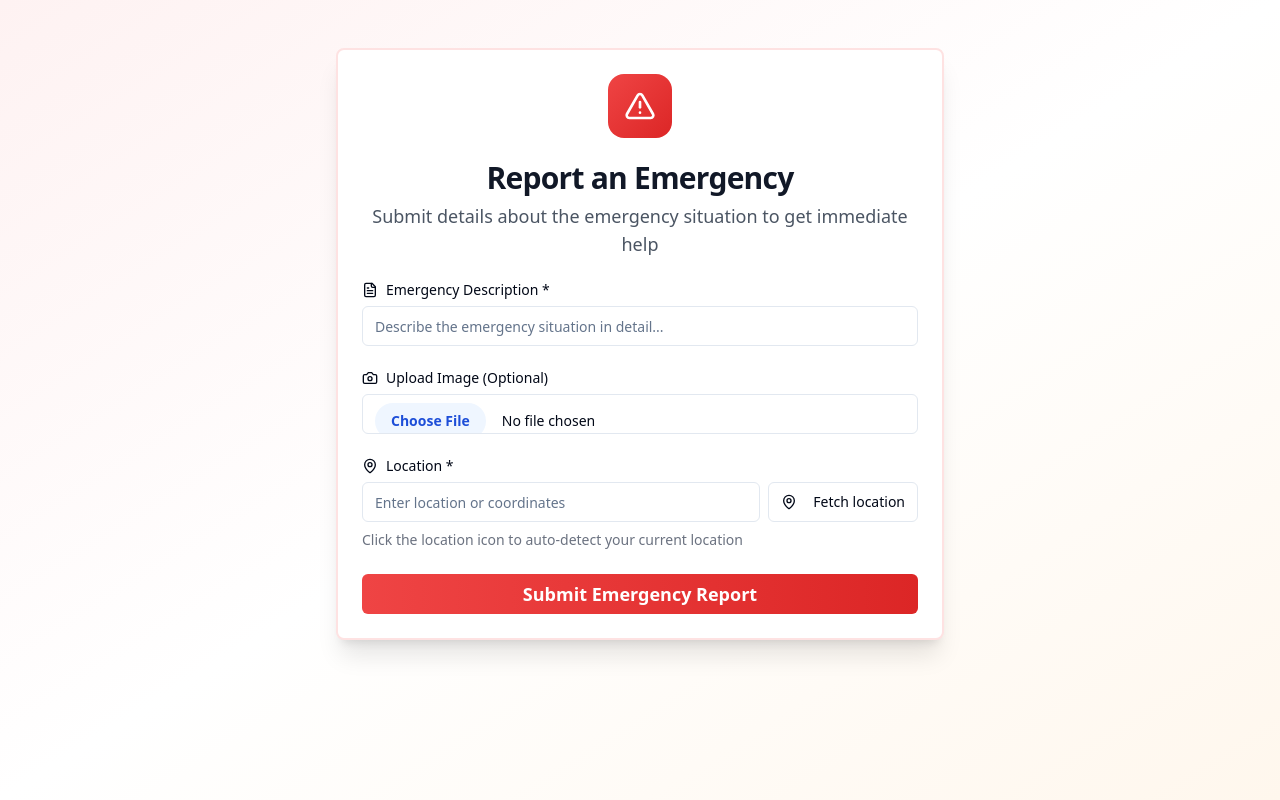
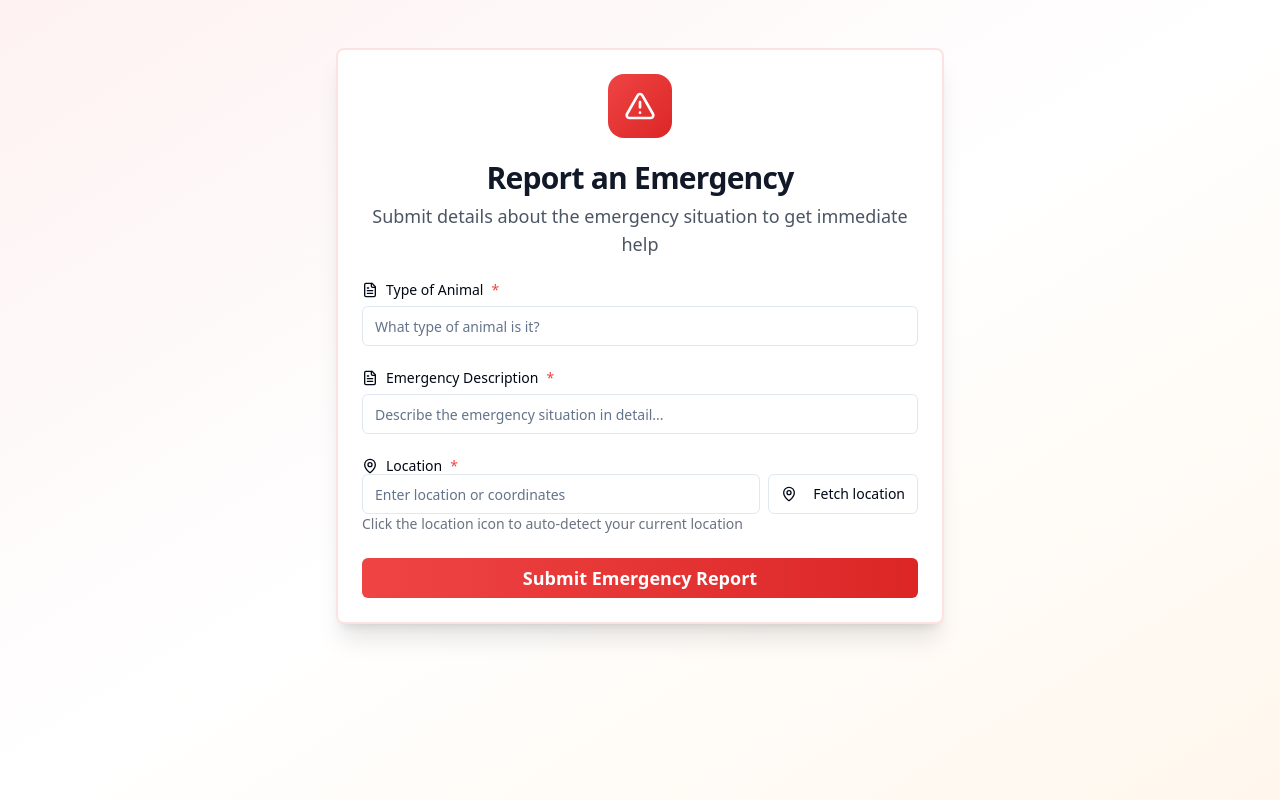
Before and after one commit to shubhamk0205/Aasrah-Hackathon, a React (Vite) app in the folder Frontend/: page /report in a window 1280 px wide. Built offline with nearby package versions, Linux system fonts and the light colour scheme.

Commit message:
emergency setup has been done

```diff
--- a/Frontend/src/pages/Report.tsx
+++ b/Frontend/src/pages/Report.tsx
@@ -1,7 +1,7 @@
 import { useState, useEffect, useRef } from "react";
 import { motion } from "framer-motion";
 import { useNavigate } from "react-router-dom";
-import { AlertTriangle, Camera, MapPin, FileText } from "lucide-react";
+import { AlertTriangle, MapPin, FileText } from "lucide-react";
 import { Button } from "@/components/ui/button";
 import { Input } from "@/components/ui/input";
 import { Label } from "@/components/ui/label";
@@ -35,7 +35,7 @@ const Report = () => {
   const { toast } = useToast();
   const [formData, setFormData] = useState({
     description: "",
-    image: null,
+    animalType: "",
     location: "",
   });
   const [position, setPosition] = useState(DEFAULT_POSITION);
@@ -131,8 +131,8 @@ const Report = () => {
     const newReport = {
       id: Date.now(),
       description: formData.description,
+      animalType: formData.animalType,
       location: formData.location,
-      image: formData.image?.name || null,
       date: new Date().toISOString(),
       status: "Submitted"
     };
@@ -148,17 +148,10 @@ const Report = () => {
   };
 
   const handleChange = (e: React.ChangeEvent<HTMLInputElement>) => {
-    if (e.target.type === 'file') {
-      setFormData({
-        ...formData,
-        image: e.target.files?.[0] || null
-      });
-    } else {
-      setFormData({
-        ...formData,
-        [e.target.name]: e.target.value
-      });
-    }
+    setFormData({
+      ...formData,
+      [e.target.name]: e.target.value
+    });
   };
 
   return (
@@ -190,9 +183,25 @@ const Report = () => {
             <CardContent>
               <form onSubmit={handleSubmit} className="space-y-6">
                 <div className="space-y-2">
+                  <Label htmlFor="animalType" className="flex items-center gap-2">
+                    <FileText className="w-4 h-4" />
+                    Type of Animal <span className="text-red-500">*</span>
+                  </Label>
+                  <Input
+                    id="animalType"
+                    name="animalType"
+                    value={formData.animalType}
+                    onChange={handleChange}
+                    placeholder="What type of animal is it?"
+                    required
+                    className="w-full"
+                  />
+                </div>
+
+                <div className="space-y-2">
                   <Label htmlFor="description" className="flex items-center gap-2">
                     <FileText className="w-4 h-4" />
-                    Emergency Description *
+                    Emergency Description <span className="text-red-500">*</span>
                   </Label>
                   <Input
                     id="description"
@@ -204,25 +213,10 @@ const Report = () => {
                   />
                 </div>
 
-                <div className="space-y-2">
-                  <Label htmlFor="image" className="flex items-center gap-2">
-                    <Camera className="w-4 h-4" />
-                    Upload Image (Optional)
-                  </Label>
-                  <Input
-                    id="image"
-                    name="image"
-                    type="file"
-                    accept="image/*"
-                    onChange={handleChange}
-                    className="file:mr-4 file:py-2 file:px-4 file:rounded-full file:border-0 file:text-sm file:font-semibold file:bg-blue-50 file:text-blue-700 hover:file:bg-blue-100"
-                  />
-                </div>
-
-                <div className="space-y-2">
+                <div>
                   <Label htmlFor="location" className="flex items-center gap-2">
                     <MapPin className="w-4 h-4" />
-                    Location *
+                    Location <span className="text-red-500">*</span>
                   </Label>
                   <div className="flex gap-2">
                     <Input
```
